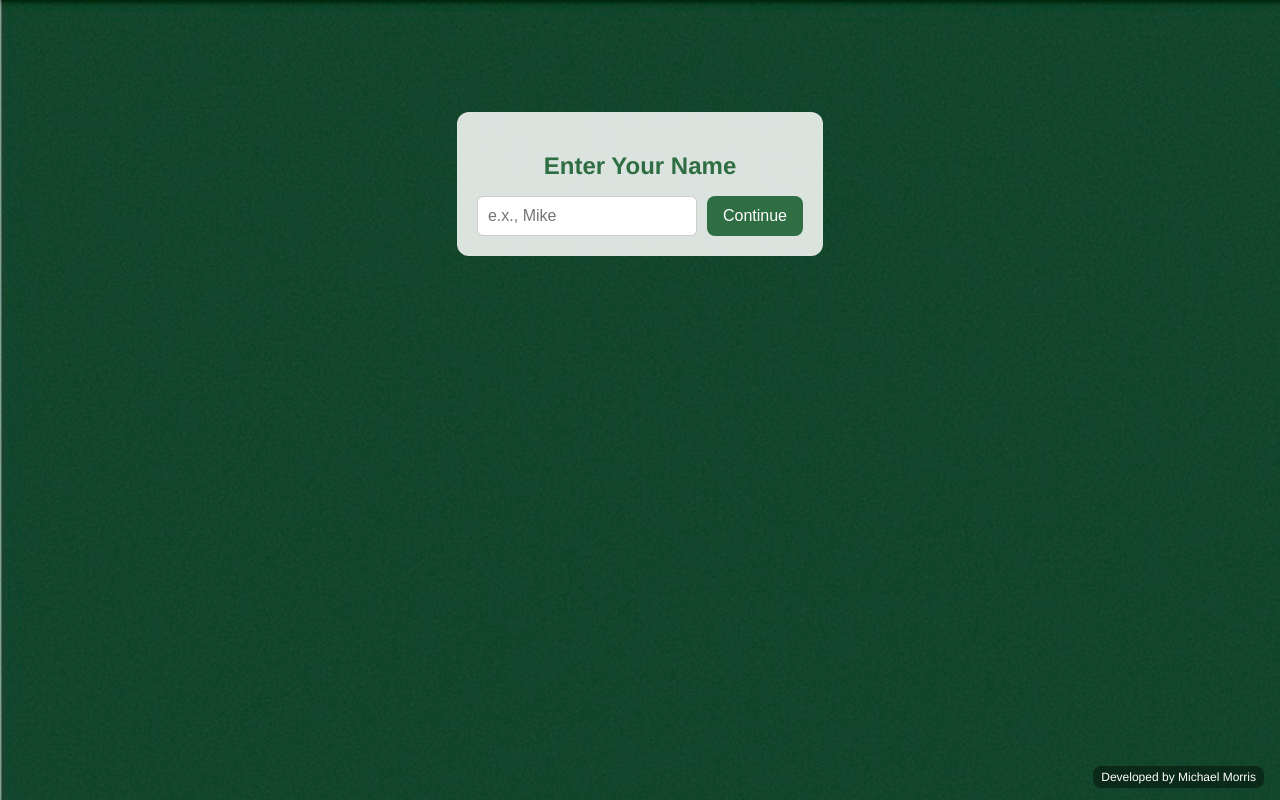
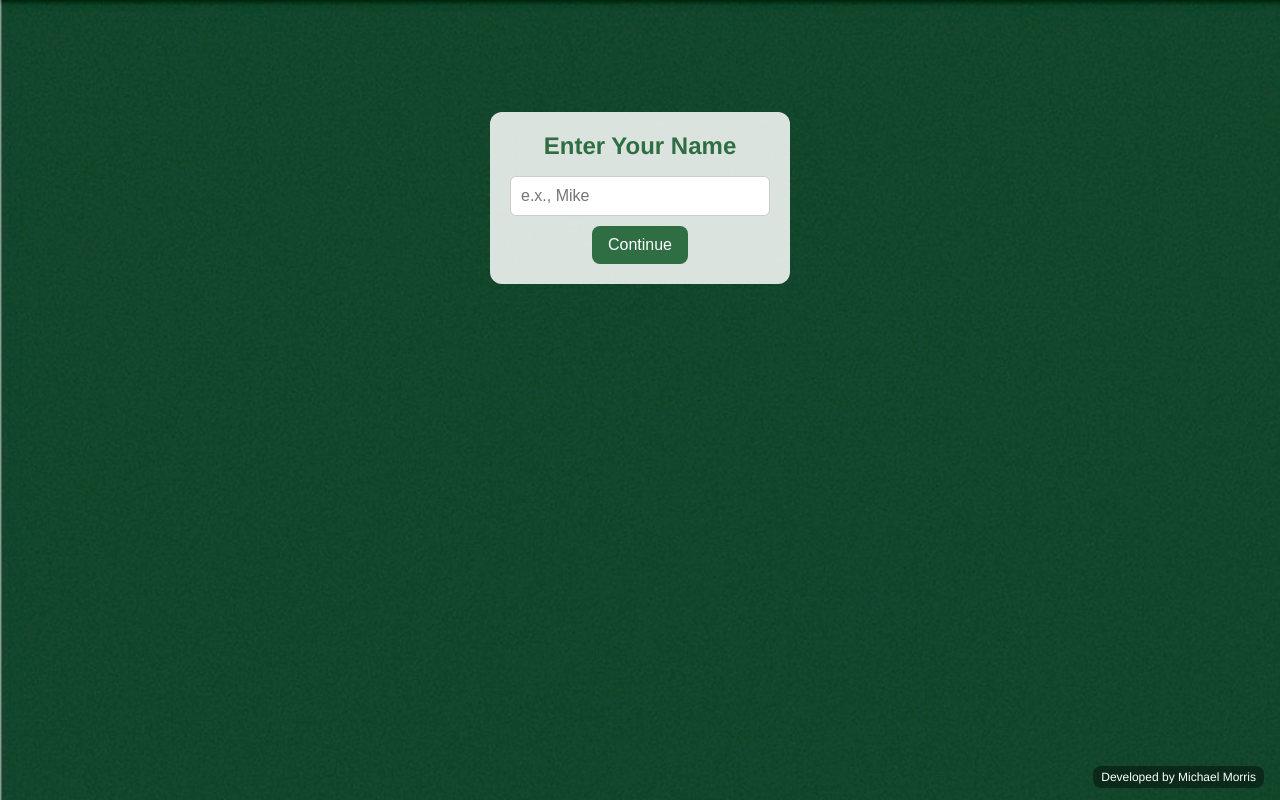
Before and after one commit to morris-io/live-scorecard, a React (Create React App) app in the folder client/: page / in a window 1280 px wide. Built offline with nearby package versions, Linux system fonts and the light colour scheme; no server answers; a web font is replaced by a local one.

Commit message:
iframe adjusting

```diff
--- a/client/src/pages/CreateUser.js
+++ b/client/src/pages/CreateUser.js
@@ -23,7 +23,6 @@ export default function CreateUser({ setUser, groupFromURL, setGroup }) {
           groupId: groupFromURL,
           userId: createdUser._id
         });
-
         setGroup(joinRes.data.group);
       }
     } catch (err) {
@@ -38,8 +37,8 @@ export default function CreateUser({ setUser, groupFromURL, setGroup }) {
         position: "fixed",
         top: 0,
         left: 0,
+        width: "100vw",
         height: "100dvh",
-        width: "100vw",
         display: "flex",
         justifyContent: "center",
         alignItems: "flex-start",
@@ -47,7 +46,7 @@ export default function CreateUser({ setUser, groupFromURL, setGroup }) {
         zIndex: 0
       }}
     >
-      {/* Bottom-right corner label */}
+      {/* Bottom‐right credit */}
       <div
         style={{
           position: "fixed",
@@ -64,15 +63,17 @@ export default function CreateUser({ setUser, groupFromURL, setGroup }) {
         Developed by Michael Morris
       </div>
 
+      {/* Card */}
       <div
         style={{
           textAlign: "center",
           backgroundColor: "rgba(255, 255, 255, 0.85)",
           padding: 20,
-          borderRadius: 12
+          borderRadius: 12,
+          width: 260 // <-- narrowed card width
         }}
       >
-        <h2>Enter Your Name</h2>
+        <h2 style={{ margin: 0, color: "#2f6e43" }}>Enter Your Name</h2>
         <div
           style={{
             display: "flex",
@@ -92,8 +93,7 @@ export default function CreateUser({ setUser, groupFromURL, setGroup }) {
               fontSize: 16,
               borderRadius: 6,
               border: "1px solid #ccc",
-              width: "220px",
-              maxWidth: "80vw"
+              width: "100%" // <-- fill the 260px card
             }}
           />
           <button
```
